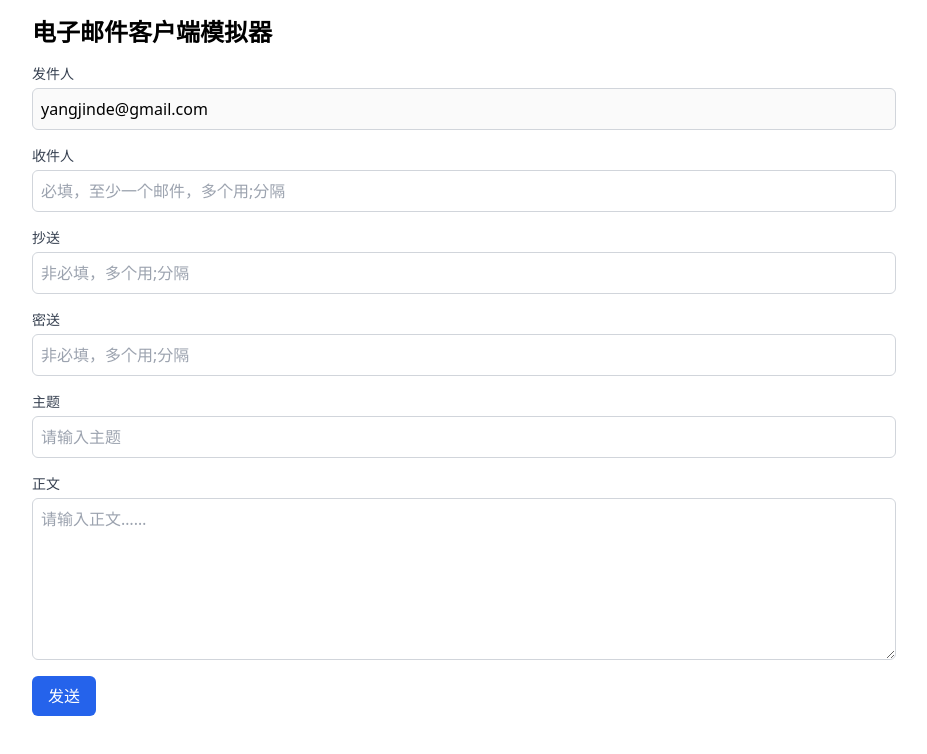
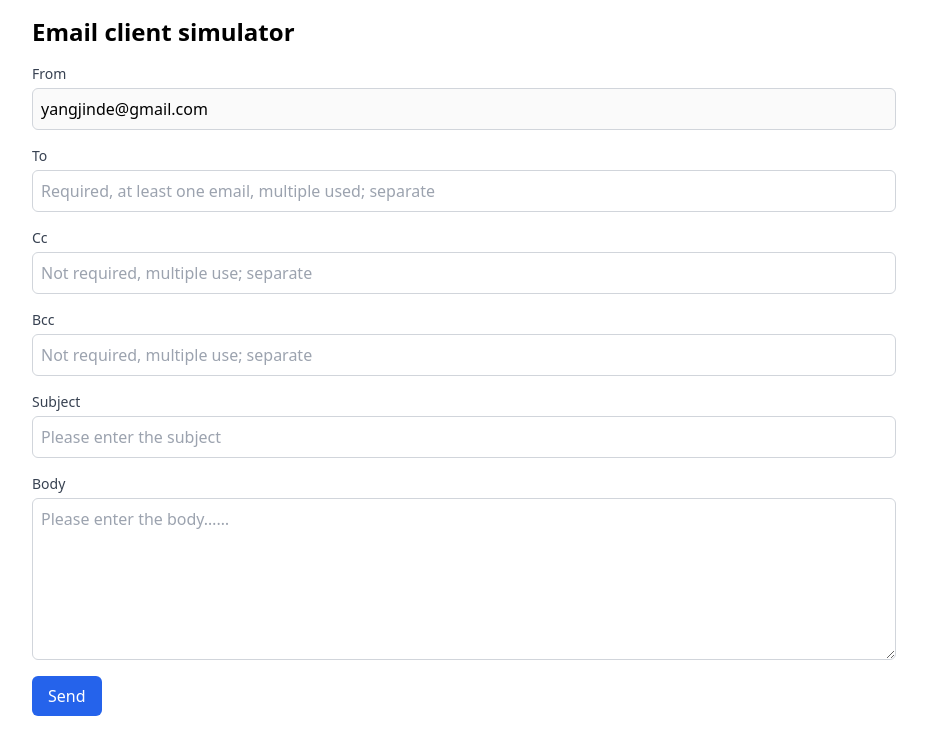
Before and after one commit to yangjinde/email-echart-system, a SvelteKit app: page /email in a window 1280 px wide. Shown: the top 754 px of the page, without its empty margins (176-1103 px from the left). Built offline with nearby package versions, Linux system fonts and the light colour scheme.

Commit message:
Chinese annotations adjusted to English

```diff
--- a/src/pages/+echarts2.svelte
+++ b/src/pages/+echarts2.svelte
@@ -2,23 +2,23 @@
   import * as echarts from 'echarts';
   import { onMount } from 'svelte';
 
-  // 定义Node和边的数据类型
+  // Define the data types of Nodes and edges
   interface Node {
     id: string;
     name: string;
-    symbol?: string; // 自定义图标
-    symbolSize?: number; // 自定义图标大小
+    symbol?: string; // custom Icon
+    symbolSize?: number; // Customize icon size
   }
 
   interface Link {
     source: string;
     target: string;
-    name?: string; // Line名称或标签
+    name?: string; // Line name or label
   }
 
   let chart: echarts.ECharts | null = null;
 
-  // 示例数据
+  // node data
   const nodes: Node[] = [
     { id: '1', name: 'Node 1', symbol: 'pin', symbolSize: 50 },
     { id: '2', name: 'Node 2', symbol: 'rect', symbolSize: 60 },
@@ -37,11 +37,10 @@
     { source: '6', target: '5', name: 'Line 6-5' }
   ];
 
-  // 配置 ECharts 图表
   const option: echarts.EChartOption = {
     title: {
-      text: 'Echarts Network', // 图表标题
-      bottom: 0, // 标题位置
+      text: 'Echarts Network', // title
+      bottom: 0, // Title Position
       left: 'center'
     },
     series: [
@@ -51,8 +50,8 @@
         data: nodes.map(node => ({
           id: node.id,
           name: node.name,
-          symbol: node.symbol, // 使用自定义 symbol
-          symbolSize: node.symbolSize, // 使用自定义 symbolSize
+          symbol: node.symbol,
+          symbolSize: node.symbolSize,
           itemStyle: {
             borderColor: '#fff',
             borderWidth: 1,
@@ -61,24 +60,24 @@
           },
           label: {
             show: true,
-            position: 'right', // 标签显示在Node右侧
-            formatter: node.name // 显示Node名称
+            position: 'right',
+            formatter: node.name
           }
         })),
         links: links.map(link => ({
           source: link.source,
           target: link.target,
-          name: link.name, // 保存Line名称或标签
+          name: link.name,
           lineStyle: {
-            type: 'dashed', // 链接线样式
+            type: 'dashed', // Link line style
             color: 'source',
             curveness: 0.3,
             width: 2,
           },
-          symbol: ['none', 'arrow'], // 链接末端为箭头
-          symbolSize: 10, // 箭头大小
+          symbol: ['none', 'arrow'], // The end of the link is an arrow
+          symbolSize: 10,
           label: {
-            show: false // 隐藏Line上的标签，使用 tooltip 显示内容
+            show: false
           }
         })),
         emphasis: {
@@ -101,21 +100,21 @@
           show: false
         },
         force: {
-          repulsion: 3000, // 增大 repulsion 值使Node之间的距离变大
+          repulsion: 3000, // Increasing the repulsion value increases the distance between nodes
           gravity: 0.1
         },
         animation: true,
-        animationDuration: 2000, // 动画持续时间
-        animationEasing: 'cubicInOut' // 动画缓动效果
+        animationDuration: 2000, // Animation duration
+        animationEasing: 'cubicInOut' // Animation buffering effect
       }
     ],
     tooltip: {
       formatter: function (params) {
         if (params.dataType === 'edge') {
-          // 从 params.data.name 中获取Line名称
+          // form params.data.name  Line Name
           return params.data.name || 'Line';
         }
-        // 如果是Node，则显示Node的名称
+        // Node，show Node Name
         return params.data.name;
       }
     },
@@ -123,7 +122,6 @@
     animationEasingUpdate: 'quinticInOut'
   };
 
-  // 挂载图表
   onMount(() => {
     const chartDom = document.getElementById('network-chart')!;
     chart = echarts.init(chartDom);
@@ -131,12 +129,12 @@
 
     // 处理窗口大小调整
     window.addEventListener('resize', () => {
-      //chart?.resize();
+      chart?.resize();
     });
   });
 </script>
 
-<!-- 样式 -->
+<!-- CSS -->
 <style>
   #network-chart {
       width: 100%;
@@ -144,5 +142,5 @@
   }
 </style>
 
-<!-- 图表容器 -->
+<!-- Chart container -->
 <div id="network-chart" data-testid="network-chart" class="chart_style">Echarts Network</div>
--- a/src/pages/+email.svelte
+++ b/src/pages/+email.svelte
@@ -1,7 +1,7 @@
 <script lang="ts">
   import { writable } from 'svelte/store';
 
-  // 定义表单输入字段的可写存储
+  // Define writable storage for form input fields
   const from = writable('yangjinde@gmail.com');
   const to = writable('');
   const cc = writable('');
@@ -9,7 +9,7 @@
   const subject = writable('');
   const body = writable('');
 
-  // 定义错误状态存储
+  // Define error state storage
   const errors = writable({
     from: false,
     to: false,
@@ -19,10 +19,10 @@
     body: false,
   });
 
-  // 校验邮箱格式的正则表达式
+  // Validate regular expressions for email format
   const emailRegex = /^[^\s@]+@[^\s@]+\.[^\s@]+$/;
 
-  //验证邮箱是否合法
+  //Verify if the email is legitimate
   function validateEmails(emails: string, requireAtLeastOne = false): boolean {
     const emailList = emails.split(';').map(email => email.trim());
     if (requireAtLeastOne && emailList.filter(email => email !== '').length === 0) {
@@ -31,7 +31,7 @@
     return emailList.every(email => email === '' || emailRegex.test(email));
   }
 
-  //验证所有必填字段是否已填写
+  //Verify that all required fields have been filled in
   function validateField(field: string, value: string): boolean {
     if (field === 'from') {
       return value.trim() !== '' && emailRegex.test(value);
@@ -44,7 +44,7 @@
     }
   }
 
-  //失去焦点事件判断
+  //Loss of focus event judgment
   function handleBlur(event: Event) {
     const target = event.target as HTMLInputElement;
     const fieldName = target.id;
@@ -56,7 +56,7 @@
     });
   }
 
-  //提交表单
+  //Submit Form
   function handleSubmit(event: Event) {
     event.preventDefault();
 
@@ -74,66 +74,60 @@
       return err;
     });
 
-    //所有验证提供提交表单
+    //All verifications provide submission forms
     if (!hasError) {
-      console.log('From:', $from);
-      console.log('To:', $to);
-      console.log('Cc:', $cc);
-      console.log('Bcc:', $bcc);
-      console.log('Subject:', $subject);
-      console.log('Body:', $body);
-      alert("恭喜，邮件发送成功！")
+      alert("Congratulations, sent successfully!")
     }
   }
 </script>
 
 <main class="max-w-4xl mx-auto p-4">
-  <h1 class="text-2xl font-bold mb-4">电子邮件客户端模拟器</h1>
+  <h1 class="text-2xl font-bold mb-4">Email client simulator</h1>
   <form on:submit={handleSubmit} class="space-y-4">
     <div>
-      <label for="from" class="block text-sm font-medium text-gray-700">发件人</label>
+      <label for="from" class="block text-sm font-medium text-gray-700">From</label>
       <input id="from" bind:value={$from} type="text" class="mt-1 block w-full p-2 border {$errors.from ? 'border-red-500' : 'border-gray-300'} rounded-md" on:blur={handleBlur} disabled/>
       {#if $errors.from}
-        <p class="text-red-500 text-xs mt-1">请输入有效的发件人邮箱地址</p>
+        <p class="text-red-500 text-xs mt-1">Please enter a valid sender email address</p>
       {/if}
     </div>
     <div>
-      <label for="to" class="block text-sm font-medium text-gray-700">收件人</label>
-      <input id="to" placeholder="必填，至少一个邮件，多个用;分隔" bind:value={$to} type="text" class="mt-1 block w-full p-2 border {$errors.to ? 'border-red-500' : 'border-gray-300'} rounded-md" on:blur={handleBlur} />
+      <label for="to" class="block text-sm font-medium text-gray-700">To</label>
+      <input id="to" placeholder="Required, at least one email, multiple used; separate" bind:value={$to} type="text" class="mt-1 block w-full p-2 border {$errors.to ? 'border-red-500' : 'border-gray-300'} rounded-md" on:blur={handleBlur} />
       {#if $errors.to}
-        <p class="text-red-500 text-xs mt-1">请输入至少一个有效的收件人邮箱地址，多个地址用分号分隔</p>
+        <p class="text-red-500 text-xs mt-1">At least one valid recipient email address, multiple uses; separate</p>
       {/if}
     </div>
     <div>
-      <label for="cc" class="block text-sm font-medium text-gray-700">抄送</label>
-      <input id="cc" placeholder="非必填，多个用;分隔" bind:value={$cc} type="text" class="mt-1 block w-full p-2 border {$errors.cc ? 'border-red-500' : 'border-gray-300'} rounded-md" on:blur={handleBlur} />
+      <label for="cc" class="block text-sm font-medium text-gray-700">Cc</label>
+      <input id="cc" placeholder="Not required, multiple use; separate" bind:value={$cc} type="text" class="mt-1 block w-full p-2 border {$errors.cc ? 'border-red-500' : 'border-gray-300'} rounded-md" on:blur={handleBlur} />
       {#if $errors.cc}
-        <p class="text-red-500 text-xs mt-1">请输入有效的抄送邮箱地址，多个地址用分号分隔</p>
+        <p class="text-red-500 text-xs mt-1">Please enter a valid CC email address, separate multiple addresses with semicolons</p>
       {/if}
     </div>
     <div>
-      <label for="bcc" class="block text-sm font-medium text-gray-700">密送</label>
-      <input id="bcc" placeholder="非必填，多个用;分隔" bind:value={$bcc} type="text" class="mt-1 block w-full p-2 border {$errors.bcc ? 'border-red-500' : 'border-gray-300'} rounded-md" on:blur={handleBlur} />
+      <label for="bcc" class="block text-sm font-medium text-gray-700">Bcc</label>
+      <input id="bcc" placeholder="Not required, multiple use; separate" bind:value={$bcc} type="text" class="mt-1 block w-full p-2 border {$errors.bcc ? 'border-red-500' : 'border-gray-300'} rounded-md" on:blur={handleBlur} />
       {#if $errors.bcc}
-        <p class="text-red-500 text-xs mt-1">请输入有效的密送邮箱地址，多个地址用分号分隔</p>
+        <p class="text-red-500 text-xs mt-1">Please enter a valid confidential email address for multiple purposes;</p>
       {/if}
     </div>
     <div>
-      <label for="subject" class="block text-sm font-medium text-gray-700">主题</label>
-      <input id="subject" placeholder="请输入主题" bind:value={$subject} type="text" class="mt-1 block w-full p-2 border {$errors.subject ? 'border-red-500' : 'border-gray-300'} rounded-md" on:blur={handleBlur} />
+      <label for="subject" class="block text-sm font-medium text-gray-700">Subject</label>
+      <input id="subject" placeholder="Please enter the subject" bind:value={$subject} type="text" class="mt-1 block w-full p-2 border {$errors.subject ? 'border-red-500' : 'border-gray-300'} rounded-md" on:blur={handleBlur} />
       {#if $errors.subject}
-        <p class="text-red-500 text-xs mt-1">主题不能为空</p>
+        <p class="text-red-500 text-xs mt-1">Subject cannot be empty</p>
       {/if}
     </div>
     <div>
-      <label for="body" class="block text-sm font-medium text-gray-700">正文</label>
-      <textarea id="body" placeholder="请输入正文……" bind:value={$body} class="mt-1 block w-full p-2 border {$errors.body ? 'border-red-500' : 'border-gray-300'} rounded-md" rows="6" on:blur={handleBlur}></textarea>
+      <label for="body" class="block text-sm font-medium text-gray-700">Body</label>
+      <textarea id="body" placeholder="Please enter the body……" bind:value={$body} class="mt-1 block w-full p-2 border {$errors.body ? 'border-red-500' : 'border-gray-300'} rounded-md" rows="6" on:blur={handleBlur}></textarea>
       {#if $errors.body}
-        <p class="text-red-500 text-xs mt-1">正文不能为空</p>
+        <p class="text-red-500 text-xs mt-1">Body cannot be empty</p>
       {/if}
     </div>
     <div>
-      <button type="submit" id="submit" class="px-4 py-2 bg-blue-600 text-white rounded-md">发送</button>
+      <button type="submit" id="submit" class="px-4 py-2 bg-blue-600 text-white rounded-md">Send</button>
     </div>
   </form>
 </main>
```
Also changed, not shown: src/pages/+echarts.svelte (+13 -14 lines), 1 other file (tests, documents, lock files or other folders).
